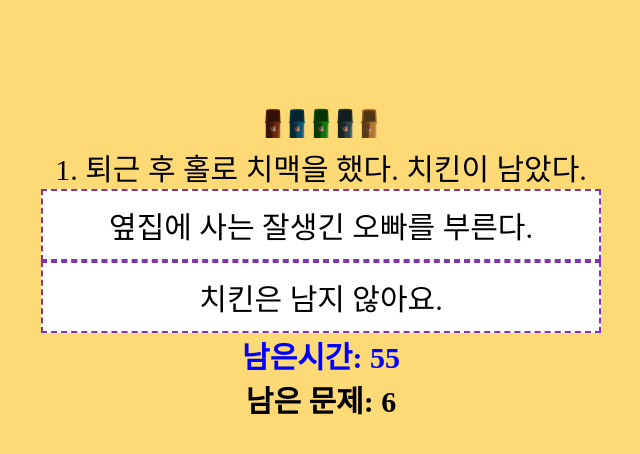
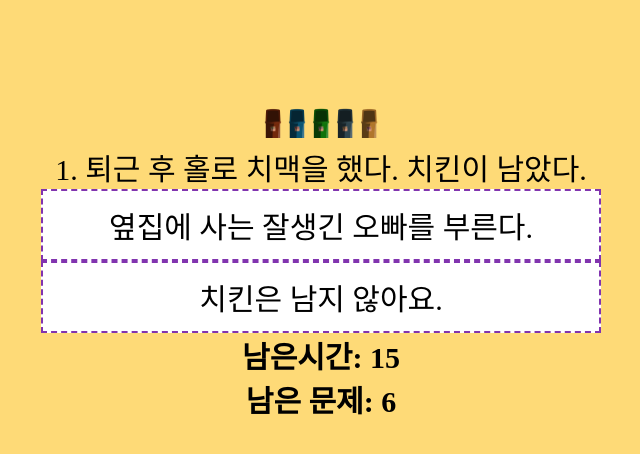
Before and after one commit to axAndgun/PsychoTestForFun, a Next.js app: page /test in a window 1280 px wide. Shown: the top 454 px of the page, without its empty margins (319-959 px from the left). Built offline with nearby package versions, Linux system fonts and the light colour scheme; a web font is replaced by a local one.

Commit message:
timer-reset

```diff
--- a/src/components/Timer.jsx
+++ b/src/components/Timer.jsx
@@ -3,7 +3,7 @@ import styled from 'styled-components'
 
 export const TimerLayout = styled.div`
     font-weight: bold;
-    color: ${props=>props.time>15? 'blue' : 'red'};
+    color: ${props=>props.time>10? 'black' : 'red'};
     //font-size: 20;
 `
 
--- a/src/pages/test/index.jsx
+++ b/src/pages/test/index.jsx
@@ -96,7 +96,7 @@ function updateResult(answerValues){
         <Image src="/dustbin.png" alt="main-image" width="120" height="30" objectFit="cover" />
         </FlexContainerColumnForImg>
         <BinaryQuestionAnswer number={question.id} question={question.name} answername1 ={answername1} answername2={answername2} answervalue1={updateResult(answervalue1)} answervalue2 ={updateResult(answervalue2)} />
-        <Timer onTimeout={()=>router.push(`/test/timeout`)} seconds = {60}/>
+        <Timer onTimeout={()=>router.push(`/test/timeout`)} seconds = {20}/>
         <LeftAnswers>남은 문제: {questions.length - question.id}</LeftAnswers>
 
         </>
```
